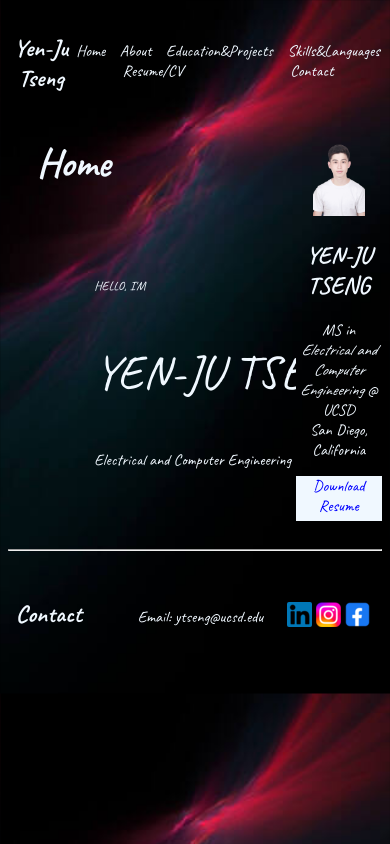
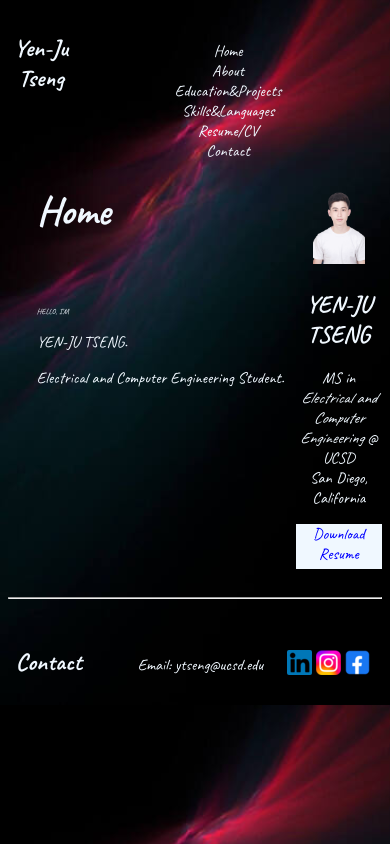
Before and after one commit to TYJ99/cse134-hw3, a plain HTML site: page index.html in a window 390 px wide. Drawn offline with Linux system fonts and the light colour scheme; a script that the page names is missing.

Commit message:
index responsive done

```diff
--- a/styleSheet/aboutStyle.css
+++ b/styleSheet/aboutStyle.css
@@ -38,7 +38,7 @@ body {
     justify-content: space-around;
     gap: 20px;
     background-image: url("/img/phone_320/bgImg.jpg");
-    background-size:100vw;
+    background-size:cover;
 }
 
 hr {
@@ -199,51 +199,51 @@ main {
     font-size: 80%;
 } */
 
-@media (min-width: 320) {
+@media (min-width: 320px) {
     body {
         background-image: url("/img/phone_320/bgImg.jpg");
-        background-size:100vw;
+        background-size:cover;
     }
 }
 
-@media (min-width: 375) {
+@media (min-width: 375px) {
     body {
         background-image: url("/img/phone_375/bgImg.jpg");
-        background-size:100vw;
+        background-size:cover;
     }
 }
 
-@media (min-width: 481) {
+@media (min-width: 481px) {
     body {
         background-image: url("/img/tablet_481/bgImg.jpg");
-        background-size:100vw;
+        background-size:cover;
     }
 }
 
-@media (min-width: 768) {
+@media (min-width: 768px) {
     body {
         background-image: url("/img/tablet_768/bgImg.jpg");
-        background-size:100vw;
+        background-size:cover;
     }
 }
 
-@media (min-width: 1025) {
+@media (min-width: 1025px) {
     body {
         background-image: url("/img/laptop_1025/bgImg.jpg");
-        background-size:100vw;
+        background-size:cover;
     }
 }
 
-@media (min-width: 1280) {
+@media (min-width: 1280px) {
     body {
         background-image: url("/img/desktop_1280/bgImg.jpg");
-        background-size:100vw;
+        background-size:cover;
     }
 }
 
-@media (min-width: 1920) {
+@media (min-width: 1920px) {
     body {
         background-image: url("/img/desktop_1920/");
-        background-size:100vw;
+        background-size:cover;
     }
 }
--- a/styleSheet/contactStyle.css
+++ b/styleSheet/contactStyle.css
@@ -38,7 +38,7 @@ body {
     justify-content: space-around;
     gap: 20px;
     background-image: url("/img/phone_320/bgImg.jpg");
-    background-size:100vw;
+    background-size:cover;
 }
 
 hr {
@@ -241,51 +241,51 @@ button:active {
     font-size: 80%;
 } */
 
-@media (min-width: 320) {
+@media (min-width: 320px) {
     body {
         background-image: url("/img/phone_320/bgImg.jpg");
-        background-size:100vw;
+        background-size:cover;
     }
 }
 
-@media (min-width: 375) {
+@media (min-width: 375px) {
     body {
         background-image: url("/img/phone_375/bgImg.jpg");
-        background-size:100vw;
+        background-size:cover;
     }
 }
 
-@media (min-width: 481) {
+@media (min-width: 481px) {
     body {
         background-image: url("/img/tablet_481/bgImg.jpg");
-        background-size:100vw;
+        background-size:cover;
     }
 }
 
-@media (min-width: 768) {
+@media (min-width: 768px) {
     body {
         background-image: url("/img/tablet_768/bgImg.jpg");
-        background-size:100vw;
+        background-size:cover;
     }
 }
 
-@media (min-width: 1025) {
+@media (min-width: 1025px) {
     body {
         background-image: url("/img/laptop_1025/bgImg.jpg");
-        background-size:100vw;
+        background-size:cover;
     }
 }
 
-@media (min-width: 1280) {
+@media (min-width: 1280px) {
     body {
         background-image: url("/img/desktop_1280/bgImg.jpg");
-        background-size:100vw;
+        background-size:cover;
     }
 }
 
-@media (min-width: 1920) {
+@media (min-width: 1920px) {
     body {
         background-image: url("/img/desktop_1920/");
-        background-size:100vw;
+        background-size:cover;
     }
 }
--- a/styleSheet/eduProjStyle.css
+++ b/styleSheet/eduProjStyle.css
@@ -38,7 +38,7 @@ body {
     justify-content: space-around;
     gap: 20px;
     background-image: url("/img/phone_320/bgImg.jpg");
-    background-size:100vw;
+    background-size:cover;
 }
 
 hr {
@@ -251,51 +251,51 @@ main {
     height: 25px;
 }
 
-@media (min-width: 320) {
+@media (min-width: 320px) {
     body {
         background-image: url("/img/phone_320/bgImg.jpg");
-        background-size:100vw;
+        background-size:cover;
     }
 }
 
-@media (min-width: 375) {
+@media (min-width: 375px) {
     body {
         background-image: url("/img/phone_375/bgImg.jpg");
-        background-size:100vw;
+        background-size:cover;
     }
 }
 
-@media (min-width: 481) {
+@media (min-width: 481px) {
     body {
         background-image: url("/img/tablet_481/bgImg.jpg");
-        background-size:100vw;
+        background-size:cover;
     }
 }
 
-@media (min-width: 768) {
+@media (min-width: 768px) {
     body {
         background-image: url("/img/tablet_768/bgImg.jpg");
-        background-size:100vw;
+        background-size:cover;
     }
 }
 
-@media (min-width: 1025) {
+@media (min-width: 1025px) {
     body {
         background-image: url("/img/laptop_1025/bgImg.jpg");
-        background-size:100vw;
+        background-size:cover;
     }
 }
 
-@media (min-width: 1280) {
+@media (min-width: 1280px) {
     body {
         background-image: url("/img/desktop_1280/bgImg.jpg");
-        background-size:100vw;
+        background-size:cover;
     }
 }
 
-@media (min-width: 1920) {
+@media (min-width: 1920px) {
     body {
         background-image: url("/img/desktop_1920/");
-        background-size:100vw;
+        background-size:cover;
     }
 }
--- a/styleSheet/indexStyle.css
+++ b/styleSheet/indexStyle.css
@@ -38,7 +38,8 @@ body {
     justify-content: space-around;
     gap: 20px;
     background-image: url("/img/phone_320/bgImg.jpg");
-    background-size:100vw;
+    background-size:cover;
+    /* background-position:center; */
 }
 
 hr {
@@ -196,51 +197,109 @@ main {
     font-size: 80%;
 }
 
-@media (min-width: 320) {
+@media (min-width: 320px) {
     body {
         background-image: url("/img/phone_320/bgImg.jpg");
-        background-size:100vw;
+        background-size:cover;
     }
 }
 
-@media (min-width: 375) {
+@media (min-width: 375px) {
     body {
         background-image: url("/img/phone_375/bgImg.jpg");
-        background-size:100vw;
+        background-size:cover;
     }
 }
 
-@media (min-width: 481) {
+@media (min-width: 481px) {
     body {
         background-image: url("/img/tablet_481/bgImg.jpg");
-        background-size:100vw;
+        background-size:cover;
     }
 }
 
-@media (min-width: 768) {
+@media (min-width: 768px) {
     body {
         background-image: url("/img/tablet_768/bgImg.jpg");
-        background-size:100vw;
+        background-size:cover;
     }
 }
 
-@media (min-width: 1025) {
+@media (min-width: 1025px) {
     body {
         background-image: url("/img/laptop_1025/bgImg.jpg");
-        background-size:100vw;
+        background-size:cover;
     }
 }
 
-@media (min-width: 1280) {
+@media (min-width: 1280px) {
     body {
         background-image: url("/img/desktop_1280/bgImg.jpg");
-        background-size:100vw;
+        background-size:cover;
     }
 }
 
-@media (min-width: 1920) {
+@media (min-width: 1920px) {
     body {
         background-image: url("/img/desktop_1920/");
-        background-size:100vw;
+        background-size:cover;
     }
 }
+
+@media (max-width: 525px) {
+    #introduce {
+        /* position: relative; */
+        /* left: 30%;
+        bottom: 30%;  */
+        transform: none;
+        margin-left: 10%;
+        margin-top: 10%;
+    }
+
+    #helloMyName {
+        font-size: 100%;
+    }
+
+    #hello {
+        font-size: 50%;
+    }
+
+    #navUl {
+        list-style-type: none;
+        display: flex;
+        flex-direction: column;
+        justify-content: space-around;
+        text-align: center;
+        flex-wrap: wrap;
+        margin: 0;
+        padding: 0;
+    }
+
+
+}
+
+@media (max-width: 315px) {
+    #topSection header {
+        display: none;
+    }
+
+    #footerMedia {
+        display: flex;
+        flex-direction: column;
+    }
+
+    #footerSection1 h1 {
+        display: none;
+    }
+
+    #footerSection2 {
+        display: flex;
+        flex-basis: 100%;
+        flex-direction: row;
+        justify-content: space-between;
+        align-items: center;
+
+    }
+
+
+}
--- a/styleSheet/resumeCVStyle.css
+++ b/styleSheet/resumeCVStyle.css
@@ -38,7 +38,7 @@ body {
     justify-content: space-around;
     gap: 20px;
     background-image: url("/img/phone_320/bgImg.jpg");
-    background-size:100vw;
+    background-size:cover;
 }
 
 hr {
@@ -221,51 +221,51 @@ main {
     font-size: 80%;
 } */
 
-@media (min-width: 320) {
+@media (min-width: 320px) {
     body {
         background-image: url("/img/phone_320/bgImg.jpg");
-        background-size:100vw;
+        background-size:cover;
     }
 }
 
-@media (min-width: 375) {
+@media (min-width: 375px) {
     body {
         background-image: url("/img/phone_375/bgImg.jpg");
-        background-size:100vw;
+        background-size:cover;
     }
 }
 
-@media (min-width: 481) {
+@media (min-width: 481px) {
     body {
         background-image: url("/img/tablet_481/bgImg.jpg");
-        background-size:100vw;
+        background-size:cover;
     }
 }
 
-@media (min-width: 768) {
+@media (min-width: 768px) {
     body {
         background-image: url("/img/tablet_768/bgImg.jpg");
-        background-size:100vw;
+        background-size:cover;
     }
 }
 
-@media (min-width: 1025) {
+@media (min-width: 1025px) {
     body {
         background-image: url("/img/laptop_1025/bgImg.jpg");
-        background-size:100vw;
+        background-size:cover;
     }
 }
 
-@media (min-width: 1280) {
+@media (min-width: 1280px) {
     body {
         background-image: url("/img/desktop_1280/bgImg.jpg");
-        background-size:100vw;
+        background-size:cover;
     }
 }
 
-@media (min-width: 1920) {
+@media (min-width: 1920px) {
     body {
         background-image: url("/img/desktop_1920/");
-        background-size:100vw;
+        background-size:cover;
     }
 }
--- a/styleSheet/skillsLangStyle.css
+++ b/styleSheet/skillsLangStyle.css
@@ -38,7 +38,7 @@ body {
     justify-content: space-around;
     gap: 20px;
     background-image: url("/img/phone_320/bgImg.jpg");
-    background-size:100vw;
+    background-size:cover;
 }
 
 hr {
@@ -237,51 +237,51 @@ main {
     height: 25px;
 }
 
-@media (min-width: 320) {
+@media (min-width: 320px) {
     body {
         background-image: url("/img/phone_320/bgImg.jpg");
-        background-size:100vw;
+        background-size:cover;
     }
 }
 
-@media (min-width: 375) {
+@media (min-width: 375px) {
     body {
         background-image: url("/img/phone_375/bgImg.jpg");
-        background-size:100vw;
+        background-size:cover;
     }
 }
 
-@media (min-width: 481) {
+@media (min-width: 481px) {
     body {
         background-image: url("/img/tablet_481/bgImg.jpg");
-        background-size:100vw;
+        background-size:cover;
     }
 }
 
-@media (min-width: 768) {
+@media (min-width: 768px) {
     body {
         background-image: url("/img/tablet_768/bgImg.jpg");
-        background-size:100vw;
+        background-size:cover;
     }
 }
 
-@media (min-width: 1025) {
+@media (min-width: 1025px) {
     body {
         background-image: url("/img/laptop_1025/bgImg.jpg");
-        background-size:100vw;
+        background-size:cover;
     }
 }
 
-@media (min-width: 1280) {
+@media (min-width: 1280px) {
     body {
         background-image: url("/img/desktop_1280/bgImg.jpg");
-        background-size:100vw;
+        background-size:cover;
     }
 }
 
-@media (min-width: 1920) {
+@media (min-width: 1920px) {
     body {
         background-image: url("/img/desktop_1920/");
-        background-size:100vw;
+        background-size:cover;
     }
 }
```
